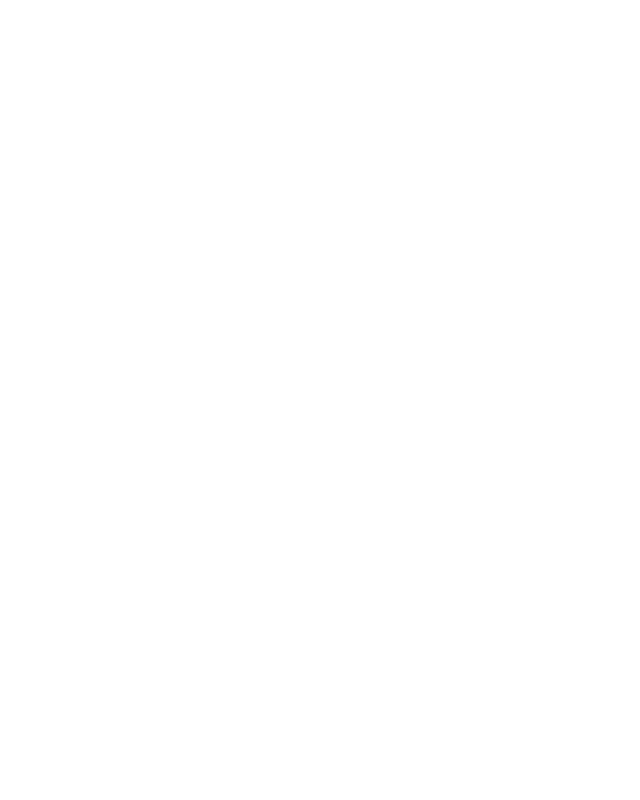
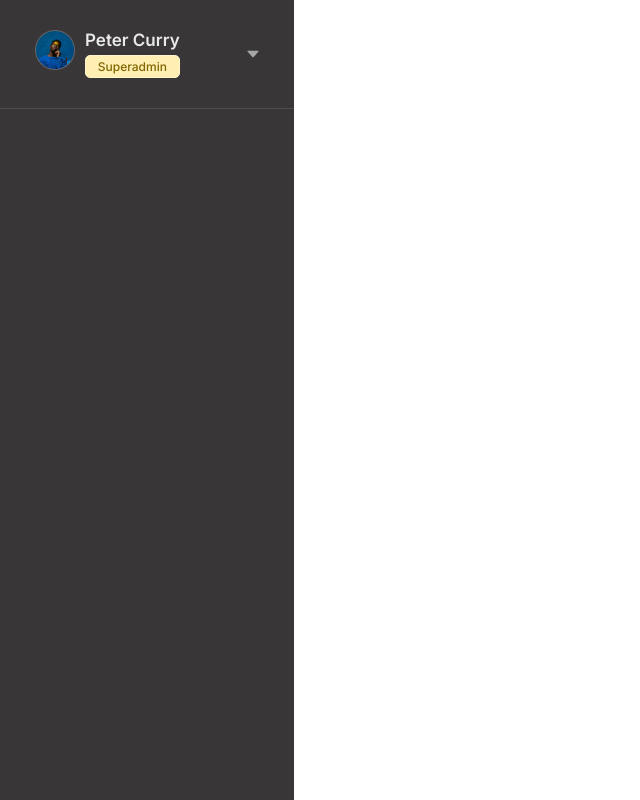
Before and after one commit to lolyparty/Tabulerasa, a React (Create React App) app: page / in a window 1280 px wide. Shown: the whole page, without its empty margins (0-640 px from the left). Built offline with nearby package versions, Linux system fonts and the light colour scheme; the HTML template or start-up script is replaced by a standard one.

Commit message:
updated user section of left sidebar, user name, profile picture, role and dropdown button

```diff
--- a/src/App.js
+++ b/src/App.js
@@ -1,7 +1,12 @@
+import Home from './components/home';
 import './App.css';
 
 function App() {
-	return <div className="App"></div>;
+	return (
+		<div className="App">
+			<Home />
+		</div>
+	);
 }
 
 export default App;
--- /dev/null
+++ b/src/components/home.jsx
@@ -0,0 +1,11 @@
+import LeftSidebar from './left-sidebar/left-sidebar';
+
+const Home = () => {
+	return (
+		<>
+			<LeftSidebar />
+		</>
+	);
+};
+
+export default Home;
--- /dev/null
+++ b/src/components/left-sidebar/left-sidebar.css
@@ -0,0 +1,5 @@
+.leftsidebar_container {
+	background: #383637;
+	height: 100vh;
+	width: 23%;
+}
--- /dev/null
+++ b/src/components/left-sidebar/left-sidebar.jsx
@@ -0,0 +1,17 @@
+import User from './user/user';
+import './left-sidebar.css';
+import profilePicture from '../../assets/Images/profile-pic.png';
+
+const LeftSidebar = () => {
+	return (
+		<div className="leftsidebar_container">
+			<User
+				name="Peter Curry"
+				role="Superadmin"
+				profilePicSrc={profilePicture}
+			/>
+		</div>
+	);
+};
+
+export default LeftSidebar;
--- /dev/null
+++ b/src/components/left-sidebar/user/user.css
@@ -0,0 +1,56 @@
+.user_container {
+	padding: 30px 35px;
+	display: flex;
+	border-bottom: 1px solid #4e4d4d;
+	justify-content: space-between;
+}
+
+.user_profile {
+	display: flex;
+	gap: 10px;
+}
+
+.user_profile-pic {
+	width: 40px;
+	height: 40px;
+	border-radius: 50%;
+}
+
+.user_profile-name p:first-child {
+	color: #e9e9e9;
+	font-weight: 600;
+	font-size: 17px;
+}
+
+.user_profile-name p:last-child {
+	padding: 3px 0;
+	background: #ffefb3;
+	color: #806500;
+	font-weight: 500;
+	font-size: 12px;
+	text-align: center;
+	margin-top: 5px;
+	border: 1px solid #fff4cc;
+	border-radius: 5px;
+}
+
+.user_menu-container {
+	align-self: center;
+}
+
+.user_menu-btn {
+	background: transparent;
+	border: none;
+	cursor: pointer;
+}
+
+.user_menu-btn-icon {
+	width: 12px;
+	height: 12px;
+	transform: rotate(0deg);
+}
+
+.user_menu-btn-icon.rotate {
+	transform-origin: 50% 50%;
+	transform: rotate(180deg);
+}
--- /dev/null
+++ b/src/components/left-sidebar/user/user.jsx
@@ -0,0 +1,37 @@
+import { useState } from 'react';
+import dropdown from '../../../assets/Icons/arrow-down.svg';
+import './user.css';
+import React from 'react';
+
+const User = ({ name, role, profilePicSrc }) => {
+	const [showDropdown, setShowDropdown] = useState(false);
+
+	const openDropdown = () => {
+		setShowDropdown(!showDropdown);
+	};
+
+	return (
+		<div className="user_container">
+			<div className="user_profile">
+				<div className="user_profile-pic">
+					<img src={profilePicSrc} alt="profile pic" />
+				</div>
+				<div className="user_profile-name">
+					<p>{name}</p>
+					<p>{role}</p>
+				</div>
+			</div>
+			<div className="user_menu-container">
+				<button className="user_menu-btn" onClick={openDropdown}>
+					<img
+						src={dropdown}
+						alt=""
+						className={`user_menu-btn-icon ${showDropdown && 'rotate'}`}
+					/>
+				</button>
+			</div>
+		</div>
+	);
+};
+
+export default User;
--- a/src/index.css
+++ b/src/index.css
@@ -0,0 +1,8 @@
+@import url('https://fonts.googleapis.com/css2?family=Inter:wght@300;400;500;600;700&display=swap');
+
+* {
+	padding: 0;
+	margin: 0;
+	box-sizing: border-box;
+	font-family: 'Inter', sans-serif;
+}
```
Also changed, not shown: src/assets/Icons/arrow-down.svg (added), src/assets/Images/profile-pic.png (added).
